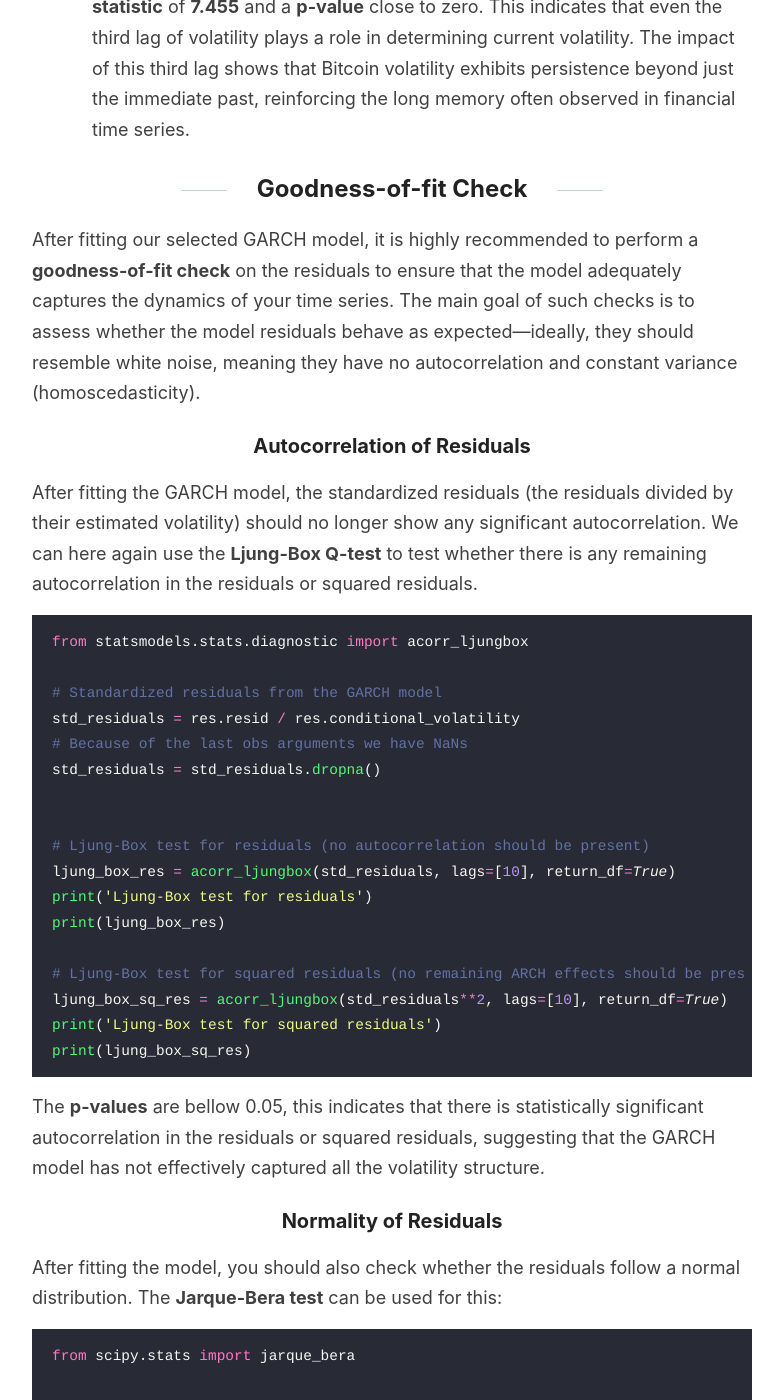
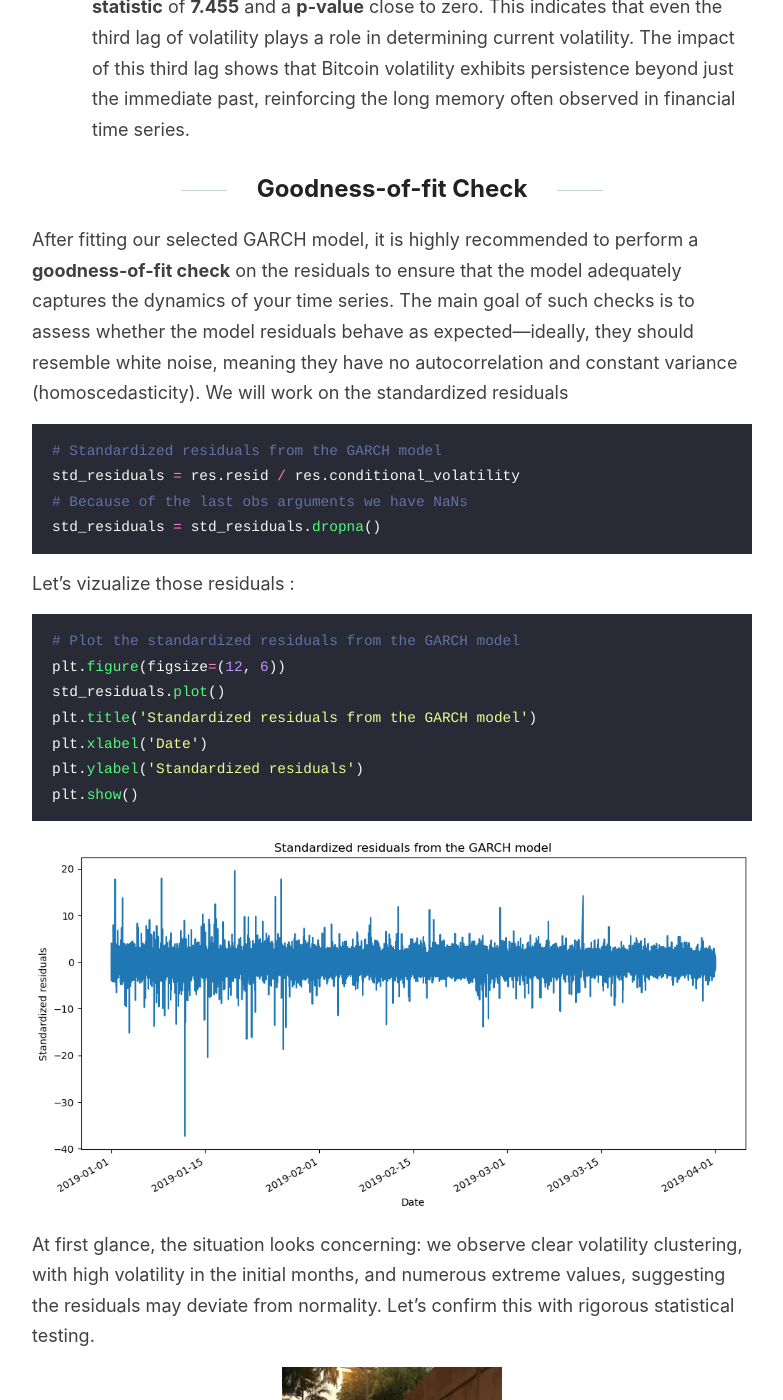
Before and after one commit to Zaltarba/blog, a Jekyll site: the page built from _posts/2024-09-23-BitcoinVolatility-2.md, in a window 1280 px wide and 1400 px high, scrolled down 13003 px. Shown: the whole window, without its empty margins (248-1031 px from the left). Built offline with Jekyll 4.4.1, drawn with Linux system fonts in a browser that asks for light colours; formulas are drawn with MathJax 3; some of the changed text lies outside the part shown.

Commit message:
Update 2024-09-23-BitcoinVolatility-2.md

````diff
--- a/_posts/2024-09-23-BitcoinVolatility-2.md
+++ b/_posts/2024-09-23-BitcoinVolatility-2.md
@@ -359,21 +359,38 @@ The summary output from fitting the **GARCH(1, 3)** model provides us with the e
 
 ## Goodness-of-fit Check
 
-After fitting our selected GARCH model, it is highly recommended to perform a **goodness-of-fit check** on the residuals to ensure that the model adequately captures the dynamics of your time series. The main goal of such checks is to assess whether the model residuals behave as expected—ideally, they should resemble white noise, meaning they have no autocorrelation and constant variance (homoscedasticity).
-
-### Autocorrelation of Residuals
-
-After fitting the GARCH model, the standardized residuals (the residuals divided by their estimated volatility) should no longer show any significant autocorrelation. We can here again use the **Ljung-Box Q-test** to test whether there is any remaining autocorrelation in the residuals or squared residuals.
+After fitting our selected GARCH model, it is highly recommended to perform a **goodness-of-fit check** on the residuals to ensure that the model adequately captures the dynamics of your time series. The main goal of such checks is to assess whether the model residuals behave as expected—ideally, they should resemble white noise, meaning they have no autocorrelation and constant variance (homoscedasticity). We will work on the standardized residuals
 
 ```python
-from statsmodels.stats.diagnostic import acorr_ljungbox
-
 # Standardized residuals from the GARCH model
 std_residuals = res.resid / res.conditional_volatility
 # Because of the last obs arguments we have NaNs
 std_residuals = std_residuals.dropna()
+```
 
+Let's vizualize those residuals :
 
+```python
+# Plot the standardized residuals from the GARCH model
+plt.figure(figsize=(12, 6))
+std_residuals.plot()
+plt.title('Standardized residuals from the GARCH model')
+plt.xlabel('Date')
+plt.ylabel('Standardized residuals')
+plt.show()
+```
+
+![figure 3](/blog/images/BitcoinVolatility-2-figure-3.png)
+
+At first glance, the situation looks concerning: we observe clear volatility clustering, with high volatility in the initial months, and numerous extreme values, suggesting the residuals may deviate from normality. Let’s confirm this with rigorous statistical testing.
+
+![figure 3](/blog/images/here_we_go_again.png)
+
+### Autocorrelation of Residuals
+
+The standardized residuals (the residuals divided by their estimated volatility) should no longer show any significant autocorrelation. We can here again use the **Ljung-Box Q-test** to test whether there is any remaining autocorrelation in the residuals or squared residuals.
+
+```python
 # Ljung-Box test for residuals (no autocorrelation should be present)
 ljung_box_res = acorr_ljungbox(std_residuals, lags=[10], return_df=True)
 print('Ljung-Box test for residuals')
@@ -384,12 +401,21 @@ ljung_box_sq_res = acorr_ljungbox(std_residuals**2, lags=[10], return_df=True)
 print('Ljung-Box test for squared residuals')
 print(ljung_box_sq_res)
 ```
+```bash
+Ljung-Box test for residuals
+       lb_stat     lb_pvalue
+10  163.434818  6.326210e-30
+
+Ljung-Box test for squared residuals
+      lb_stat  lb_pvalue
+10  19.082143   0.039232
+```
 
 The **p-values** are bellow 0.05, this indicates that there is statistically significant autocorrelation in the residuals or squared residuals, suggesting that the GARCH model has not effectively captured all the volatility structure.
 
 ### Normality of Residuals
 
-After fitting the model, you should also check whether the residuals follow a normal distribution. The **Jarque-Bera test** can be used for this:
+The standardized residuals should follow a normal distribution. The **Jarque-Bera test** can be used for this:
 
 ```python
 from scipy.stats import jarque_bera
@@ -400,9 +426,7 @@ print(f'Jarque-Bera Test Statistic: {jb_stat}')
 print(f'P-value: {jb_p_value}')
 ```
 
-- A **p-value** greater than 0.05 indicates that the residuals do not significantly deviate from normality. However, financial returns often exhibit fat tails, so it’s common for the residuals to deviate slightly from normality.
-
-We can confirm that our model is well-suited for the data and provides reliable forecasts of volatility.
+The **p-value** bellow 0.05 indicates that the residuals do significantly deviate from normality.
 
 ## Forecasting Volatility Using GARCH
 
@@ -412,6 +436,10 @@ Once we have select and fit one model, we can use it to forecast future volatili
 # Forecast future volatility
 forecasts = garch_fit.forecast(horizon=60)
 print(forecasts.variance[-1:])
+```
+```bash
+Jarque-Bera Test Statistic: 5551677.823833454
+P-value: 0.0
 ```
 
 The result will show us the variance forecast over the next five periods, which we can use to adjust trading strategies or risk management plans.
````
